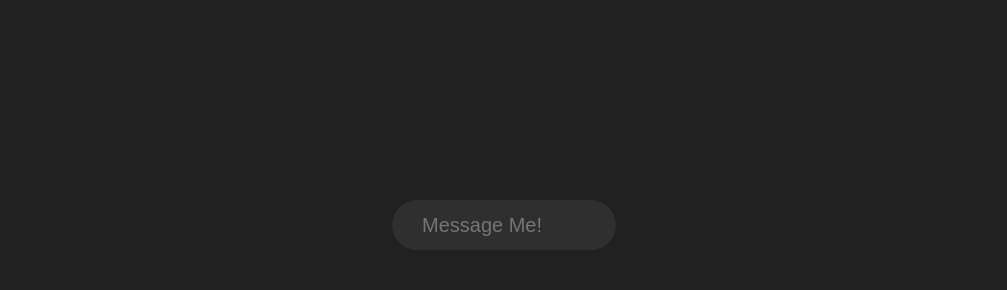
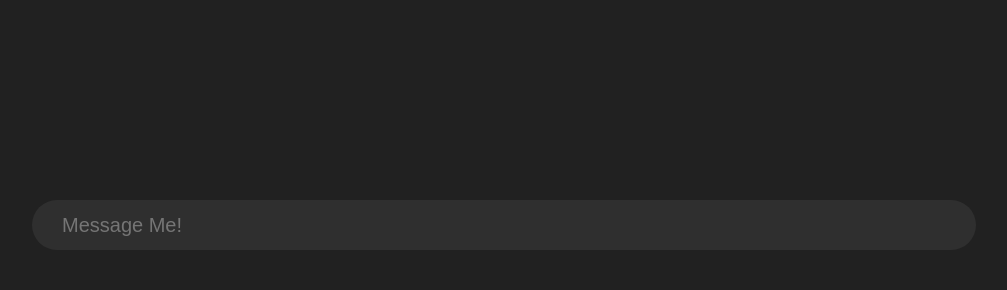
Before and after one commit to Whiiteee/ChatGPT-CLONE, a Flask app: page /chat in a window 1280 px wide. Shown: the part 510-800 px from the top of the page, without its empty margins (264-1271 px from the left). Run offline with Flask 3, Linux system fonts and the light colour scheme.

Commit message:
Adding Some CSS

```diff
--- a/static/style/style.css
+++ b/static/style/style.css
@@ -38,7 +38,7 @@ body {
     height: 40px;
     font-size: 20px;
     padding: 5px 30px;
-    margin: 40px 400px;
+    margin: 40px 5vh;
     background-color: #2f2f2f;
     color: white;
     border: none;
--- a/templates/index.html
+++ b/templates/index.html
@@ -12,7 +12,9 @@
 <body>
     <div class="flex-container">
         <div class="side-bar">
-            New Chat
+            <div>
+                <span>New Chat</span>
+            </div>
         </div>
         <div class="chat-container">
 
```
